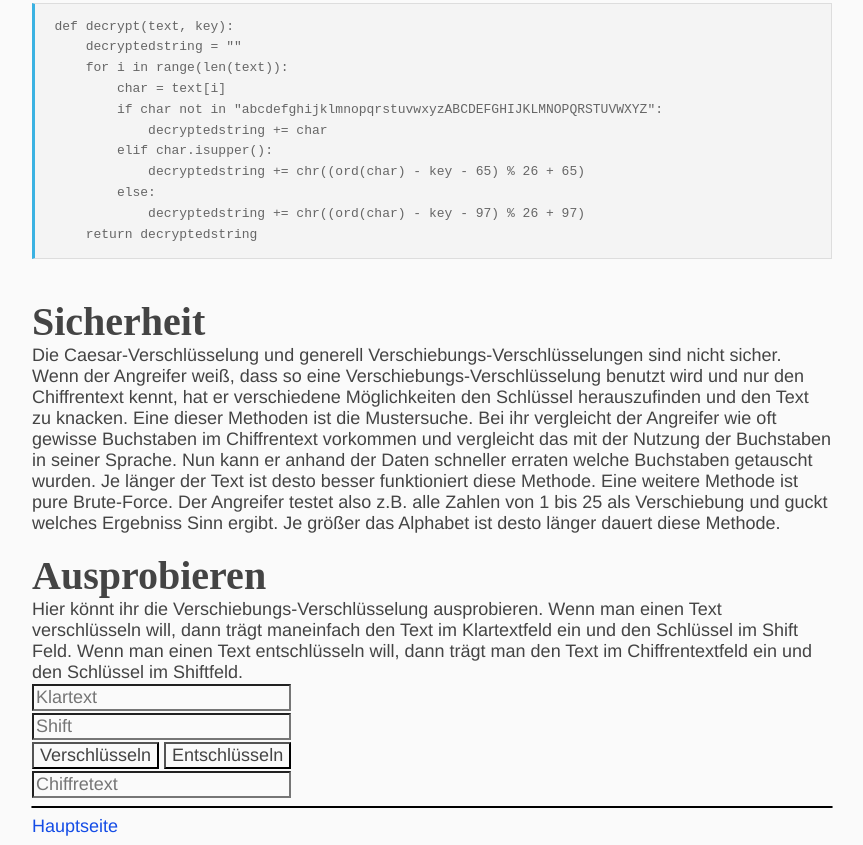
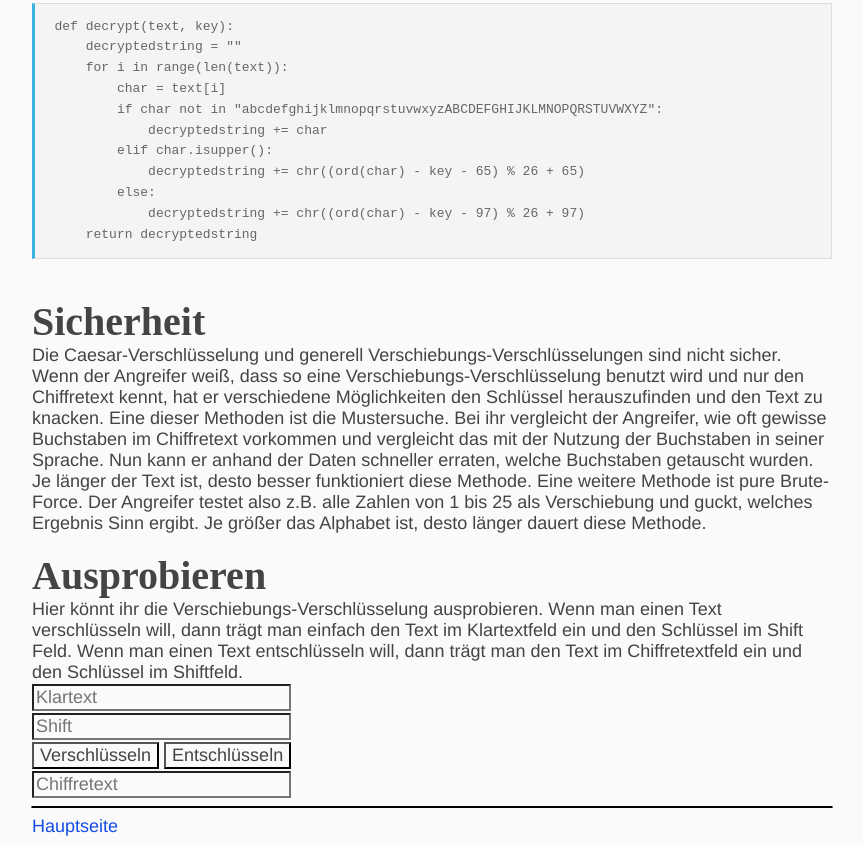
Before and after one commit to KurtSchneider0/cryptographywebsite, a plain HTML site: page Verfahren/caeser.html in a window 1280 px wide. Shown: the part 609-1454 px from the top of the page, without its empty margins (208-1071 px from the left). Drawn offline with Linux system fonts and the light colour scheme.

Commit message:
Rechtschreibfehler korrigiert

```diff
--- a/Verfahren/caeser.html
+++ b/Verfahren/caeser.html
@@ -34,7 +34,7 @@ def encrypt(text, key):
         else:
             encryptedstring += chr((ord(char) + key - 97) % 26 + 97)
     return encryptedstring</pre>
-          Um die Verschiebungs-Verschlüsselung rückgängig zu machen muss man im Alphabet
+          Um die Verschiebungs-Verschlüsselung rückgängig zu machen, muss man im Alphabet
           einfach die Verschiebung zurückgehen. Der Code dafür ist der folgende.
         <pre class="codeblock">
 def decrypt(text, key):
@@ -52,25 +52,25 @@ def decrypt(text, key):
         <br>
         <h2 class="header2">Sicherheit</h2>
         <div class="align-center font-size-sm">
-          Die Caesar-Verschlüsselung und generell Verschiebungs-Verschlüsselungen sind
-          nicht sicher. Wenn der Angreifer weiß, dass so eine Verschiebungs-Verschlüsselung
-          benutzt wird und nur den Chiffrentext kennt, hat er verschiedene Möglichkeiten den
+          Die Caesar-Verschlüsselung und generell Verschiebungs-Verschlüsselungen sind nicht
+          sicher. Wenn der Angreifer weiß, dass so eine Verschiebungs-Verschlüsselung
+          benutzt wird und nur den Chiffretext kennt, hat er verschiedene Möglichkeiten den
           Schlüssel herauszufinden und den Text zu knacken. Eine dieser Methoden ist die
-          Mustersuche. Bei ihr vergleicht der Angreifer wie oft gewisse Buchstaben im
-          Chiffrentext vorkommen und vergleicht das mit der Nutzung der Buchstaben in seiner
-          Sprache. Nun kann er anhand der Daten schneller erraten welche Buchstaben getauscht
-          wurden. Je länger der Text ist desto besser funktioniert diese Methode. Eine
-          weitere Methode ist pure Brute-Force. Der Angreifer testet also z.B. alle Zahlen
-          von 1 bis 25 als Verschiebung und guckt welches Ergebniss Sinn ergibt. Je größer
-          das Alphabet ist desto länger dauert diese Methode.
+          Mustersuche. Bei ihr vergleicht der Angreifer, wie oft gewisse Buchstaben im
+          Chiffretext vorkommen und vergleicht das mit der Nutzung der Buchstaben in seiner
+          Sprache. Nun kann er anhand der Daten schneller erraten, welche Buchstaben getauscht
+          wurden. Je länger der Text ist, desto besser funktioniert diese Methode. Eine weitere
+          Methode ist pure Brute-Force. Der Angreifer testet also z.B. alle Zahlen von 1 bis 25
+          als Verschiebung und guckt, welches Ergebnis Sinn ergibt. Je größer das Alphabet ist,
+          desto länger dauert diese Methode.
         </div>
         <br>
         <h2 class="header2">Ausprobieren</h2>
         <div class="align-center font-size-sm">
           Hier könnt ihr die Verschiebungs-Verschlüsselung ausprobieren. Wenn man einen Text
-	  verschlüsseln will, dann trägt maneinfach den Text im Klartextfeld ein und den
-	  Schlüssel im Shift Feld. Wenn man einen Text entschlüsseln will, dann trägt man den
-	  Text im Chiffrentextfeld ein und den Schlüssel im Shiftfeld.
+          verschlüsseln will, dann trägt man einfach den Text im Klartextfeld ein und den
+          Schlüssel im Shift Feld. Wenn man einen Text entschlüsseln will, dann trägt man den
+          Text im Chiffretextfeld ein und den Schlüssel im Shiftfeld.
         </div>
         <div class="align-center font-size-sm inputdiv">
           <form>
```
